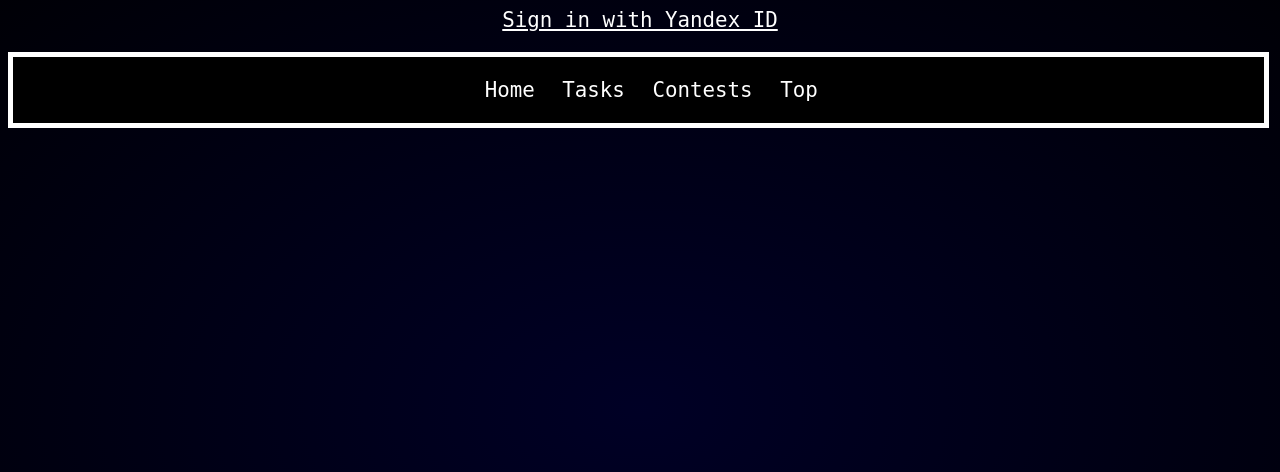
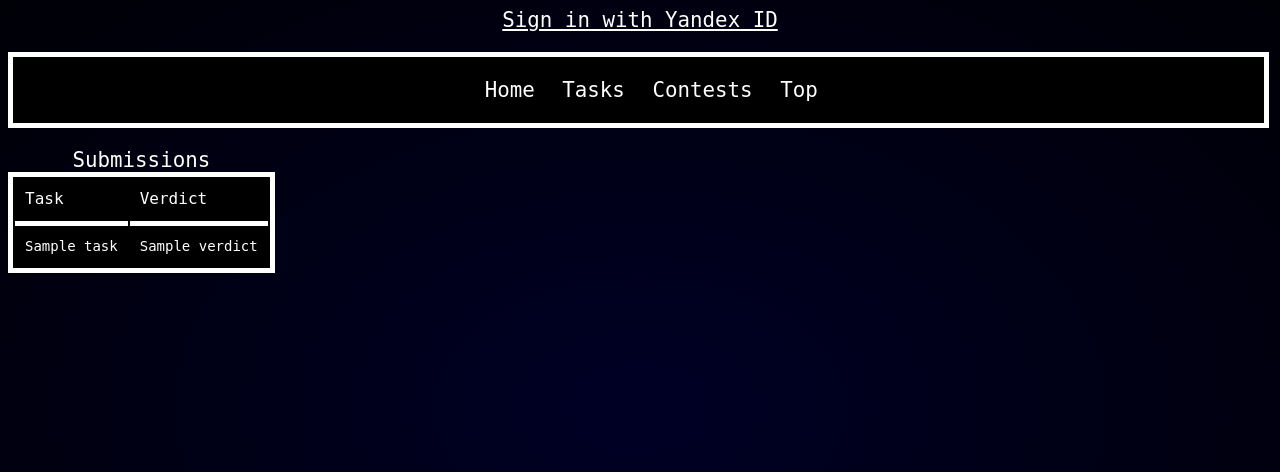
Before and after one commit to INoorik/SeconHakatonProject, a FastAPI app: template templates/html/main.html in a window 1280 px wide. Shown: the top 472 px of the page. Run offline with FastAPI, Linux system fonts and the light colour scheme; the template is opened without the code that fills it: most values are stand-ins (such as "Sample title", 1, 10 or a date in 2020); some web fonts are replaced.

Commit message:
submissions list added to the personal pages

```diff
--- a/main.py
+++ b/main.py
@@ -70,6 +70,9 @@ async def users(id, request: Request):
     params["name"] = user.name
     params["avatar"] = user.avatar
     params["current"] = "Not Home"
+    submissions = user.get_submissions(database_connection)
+    tasks = [Task.pull_from_database(database_connection, submission.task_id) for submission in submissions]
+    params["tasks_ans_submissions"] = zip(tasks, submissions)
     return templates.TemplateResponse("html/main.html", params)
 
 
--- a/templates/html/main.html
+++ b/templates/html/main.html
@@ -25,5 +25,25 @@
 		</div>
 		{% endif %}
 
+		<table class="submissions table">
+			<caption>
+				Submissions
+			</caption>
+			<thead>
+				<tr>
+					<th scope="col">Task</th>
+					<th scope="col">Verdict</th>
+				</tr>
+			</thead>
+			<tbody>
+				{% for task, submission in tasks_and_submissions %}
+				<tr>
+					<td><a href="/tasks/{{task.id}}"></a>{{task.name}}</td>
+					<td>{{submission.verdict}}</td>
+				</tr>
+				{% endfor %}
+			</tbody>
+		</table>
+
 	</body>
 </html>
```
Also changed, not shown: database.sqlite. Lines whose indentation alone changed are shown as unchanged.
